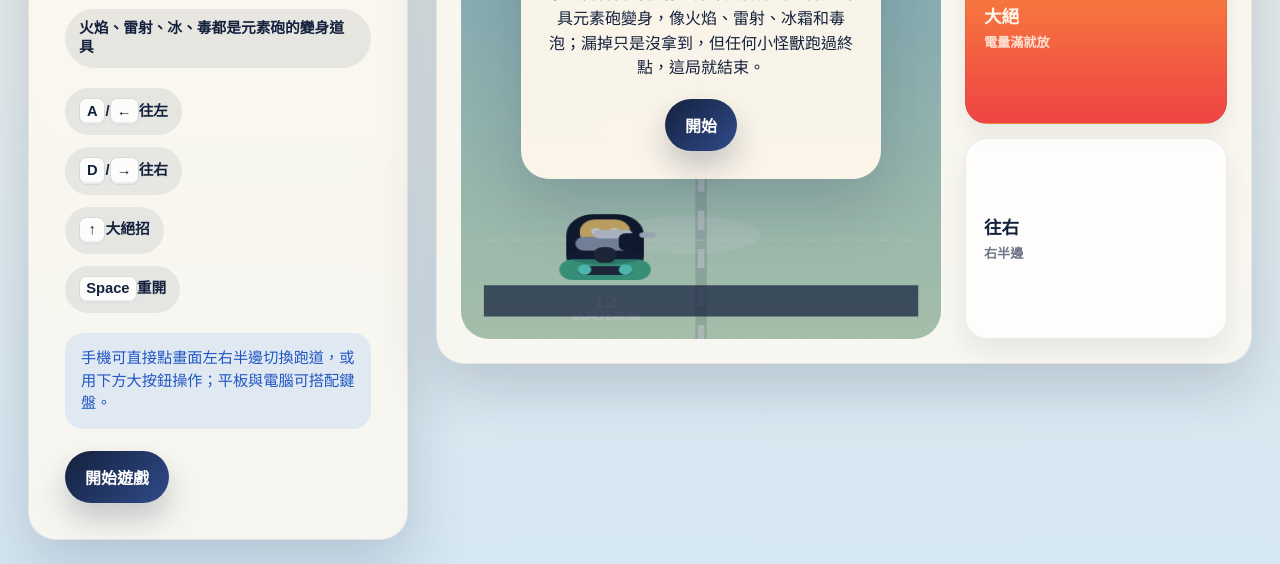
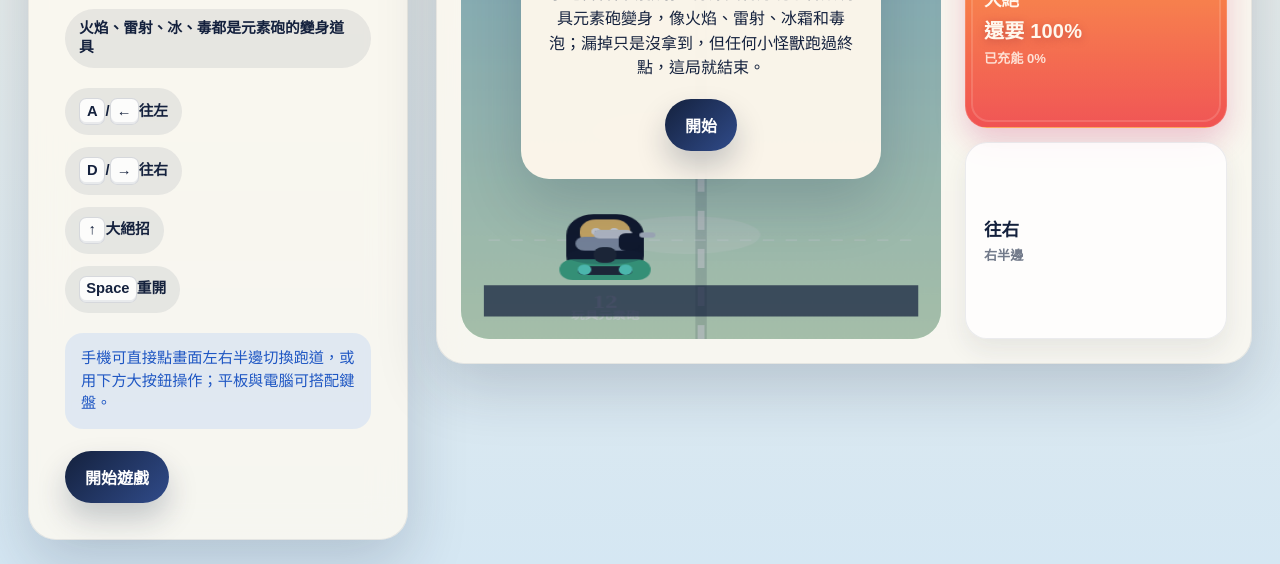
Before and after one commit to joshra/number-game, a website: page index.html in a window 1280 px wide. Shown: the part 556-1120 px from the top of the page. Drawn offline with Linux system fonts and the light colour scheme.

Commit message:
Add clearer ultimate cooldown feedback

```diff
--- a/game.js
+++ b/game.js
@@ -6,6 +6,8 @@ const restartButton = document.getElementById("restart-button");
 const leftButton = document.getElementById("left-button");
 const rightButton = document.getElementById("right-button");
 const ultimateButton = document.getElementById("ultimate-button");
+const ultimateCooldown = document.getElementById("ultimate-cooldown");
+const ultimateHintLabel = ultimateButton?.querySelector(".touch-hint") ?? null;
 const overlay = document.getElementById("overlay");
 const overlayKicker = document.getElementById("overlay-kicker");
 const overlayTitle = document.getElementById("overlay-title");
@@ -21,7 +23,7 @@ const appModeLabel = document.getElementById("app-mode-label");
 const networkStatus = document.getElementById("network-status");
 const installButton = document.getElementById("install-button");
 const updateButton = document.getElementById("update-button");
-const OFFLINE_CACHE_VERSION = "20260311-195531";
+const OFFLINE_CACHE_VERSION = "20260312-132800";
 const launchParams = new URLSearchParams(window.location.search);
 let deferredInstallPrompt = null;
 let waitingServiceWorker = null;
@@ -843,6 +845,14 @@ function canUseUltimate() {
   return state.ultimateCharge >= ULTIMATE_EMERGENCY_THRESHOLD && getDangerActive();
 }
 
+function getUltimateProgress() {
+  return Math.max(0, Math.min(ULTIMATE_MAX, state.ultimateCharge));
+}
+
+function getUltimateChargeRemaining() {
+  return Math.max(0, ULTIMATE_MAX - getUltimateProgress());
+}
+
 function triggerScreenShake(frames, power) {
   state.shakeFrames = Math.max(state.shakeFrames, frames);
   state.shakePower = Math.max(state.shakePower, power);
@@ -859,14 +869,30 @@ function activateTreasureRush(x = W / 2, y = PLAYER_COLLISION_Y - 80) {
 }
 
 function updateHud() {
+  const ultimateProgress = getUltimateProgress();
+  const ultimateRemaining = getUltimateChargeRemaining();
+  const ultimateReady = canUseUltimate();
   scoreValue.textContent = `${state.troop}`;
   const stage = state.bossActive ? TOTAL_ROWS : Math.min(state.rowsCompleted + 1, TOTAL_ROWS);
   stageValue.textContent = `${stage} / ${TOTAL_ROWS}`;
   hintValue.textContent = getCurrentHint();
   comboValue.textContent = `${state.combo}`;
   boostValue.textContent = getWeaponTitle();
-  ultimateValue.textContent = canUseUltimate() ? "READY!" : `${state.ultimateCharge}%`;
-  if (ultimateButton) ultimateButton.disabled = !canUseUltimate();
+  ultimateValue.textContent = ultimateReady ? "READY!" : `還要 ${ultimateRemaining}%`;
+  if (ultimateButton) {
+    ultimateButton.disabled = !ultimateReady;
+    ultimateButton.dataset.ready = ultimateReady ? "true" : "false";
+    ultimateButton.style.setProperty("--ultimate-progress", `${ultimateProgress}%`);
+  }
+  if (ultimateCooldown) {
+    ultimateCooldown.textContent = ultimateReady ? "READY!" : `還要 ${ultimateRemaining}%`;
+  }
+  const hint = ultimateReady
+    ? "現在可施放"
+    : ultimateProgress >= ULTIMATE_EMERGENCY_THRESHOLD
+      ? "危急時可提前放"
+      : `已充能 ${ultimateProgress}%`;
+  if (ultimateHintLabel) ultimateHintLabel.textContent = hint;
 }
 
 function spawnBullet() {
@@ -2862,6 +2888,8 @@ window.__gameDebug = {
       rowsCompleted: state.rowsCompleted,
       currentLane: state.currentLane,
       bulletCount: state.bullets.length,
+      ultimateCharge: state.ultimateCharge,
+      canUseUltimate: canUseUltimate(),
       transitionClears: state.transitionClears,
       bossActive: state.bossActive,
       currentRow: state.currentRow
@@ -2914,6 +2942,10 @@ window.__gameDebug = {
     state.fireCooldown = 0;
     updateHud();
   },
+  setUltimateChargeForTest(value) {
+    state.ultimateCharge = Math.max(0, Math.min(ULTIMATE_MAX, value));
+    updateHud();
+  },
 };
 
 loadBestProgress();
--- a/index.html
+++ b/index.html
@@ -11,10 +11,10 @@
     <meta name="apple-mobile-web-app-status-bar-style" content="black-translucent" />
     <meta name="format-detection" content="telephone=no" />
     <title>Number Gate Rush: 打怪救寶物</title>
-    <link rel="manifest" href="./manifest.webmanifest?v=20260311-195531" />
-    <link rel="icon" href="./icons/icon-192.svg?v=20260311-195531" type="image/svg+xml" />
-    <link rel="apple-touch-icon" href="./icons/icon-192.svg?v=20260311-195531" />
-    <link rel="stylesheet" href="./styles.css?v=20260311-195531" />
+    <link rel="manifest" href="./manifest.webmanifest?v=20260312-132800" />
+    <link rel="icon" href="./icons/icon-192.svg?v=20260312-132800" type="image/svg+xml" />
+    <link rel="apple-touch-icon" href="./icons/icon-192.svg?v=20260312-132800" />
+    <link rel="stylesheet" href="./styles.css?v=20260312-132800" />
   </head>
   <body>
     <div class="app-chrome" aria-live="polite">
@@ -108,6 +108,7 @@
             </button>
             <button id="ultimate-button" class="touch-button ultimate-button" type="button" aria-label="施放大絕">
               <span class="touch-title">大絕</span>
+              <span id="ultimate-cooldown" class="touch-cooldown">還要 100%</span>
               <span class="touch-hint">電量滿就放</span>
             </button>
             <button id="right-button" class="touch-button" type="button" aria-label="往右移動">
@@ -119,6 +120,6 @@
       </section>
     </main>
 
-    <script src="./game.js?v=20260311-195531"></script>
+    <script src="./game.js?v=20260312-132800"></script>
   </body>
 </html>
--- a/styles.css
+++ b/styles.css
@@ -378,6 +378,9 @@ canvas {
 
 .touch-button {
   appearance: none;
+  position: relative;
+  isolation: isolate;
+  overflow: hidden;
   display: flex;
   flex-direction: column;
   justify-content: center;
@@ -413,12 +416,88 @@ canvas {
 }
 
 .ultimate-button {
+  --ultimate-progress: 0%;
   background: linear-gradient(180deg, #fb923c, #ef4444);
   color: #fff7ed;
+  border-color: rgba(255, 247, 237, 0.2);
+  box-shadow:
+    0 14px 30px rgba(190, 24, 93, 0.22),
+    inset 0 1px 0 rgba(255, 255, 255, 0.16);
+}
+
+.ultimate-button::before {
+  content: "";
+  position: absolute;
+  inset: 0;
+  z-index: -2;
+  background:
+    linear-gradient(180deg, rgba(255, 251, 235, 0.28), transparent 34%),
+    linear-gradient(0deg, rgba(120, 18, 46, 0.9) 0%, rgba(225, 29, 72, 0.88) var(--ultimate-progress), rgba(255, 255, 255, 0.08) var(--ultimate-progress), rgba(255, 255, 255, 0.04) 100%);
+  transition: background 180ms ease;
+}
+
+.ultimate-button::after {
+  content: "";
+  position: absolute;
+  inset: 5px;
+  z-index: -1;
+  border-radius: 18px;
+  border: 2px solid rgba(255, 247, 237, 0.16);
+  box-shadow: inset 0 0 0 999px rgba(255, 255, 255, 0.02);
+  transition: box-shadow 180ms ease, border-color 180ms ease;
 }
 
 .ultimate-button .touch-hint {
   color: rgba(255, 247, 237, 0.84);
+}
+
+.touch-title,
+.touch-cooldown,
+.touch-hint {
+  position: relative;
+  z-index: 1;
+}
+
+.touch-cooldown {
+  font-size: 1.25rem;
+  font-weight: 900;
+  letter-spacing: 0.01em;
+  text-shadow: 0 2px 10px rgba(120, 18, 46, 0.28);
+}
+
+.ultimate-button[data-ready="true"] {
+  box-shadow:
+    0 18px 34px rgba(190, 24, 93, 0.28),
+    0 0 0 3px rgba(254, 240, 138, 0.22);
+}
+
+.ultimate-button[data-ready="true"]::after {
+  border-color: rgba(254, 240, 138, 0.92);
+  box-shadow:
+    inset 0 0 0 999px rgba(255, 251, 235, 0.08),
+    0 0 0 6px rgba(254, 240, 138, 0.16);
+  animation: ultimatePulse 1s ease-in-out infinite;
+}
+
+.ultimate-button:disabled {
+  cursor: not-allowed;
+}
+
+@keyframes ultimatePulse {
+  0%,
+  100% {
+    transform: scale(1);
+    box-shadow:
+      inset 0 0 0 999px rgba(255, 251, 235, 0.08),
+      0 0 0 4px rgba(254, 240, 138, 0.1);
+  }
+
+  50% {
+    transform: scale(1.02);
+    box-shadow:
+      inset 0 0 0 999px rgba(255, 251, 235, 0.16),
+      0 0 0 8px rgba(254, 240, 138, 0.24);
+  }
 }
 
 @media (min-width: 1280px) {
```
Also changed, not shown: progress.md (+4 -0 lines), sw.js (+6 -6 lines), tests/game.spec.js (+22 -0 lines).
